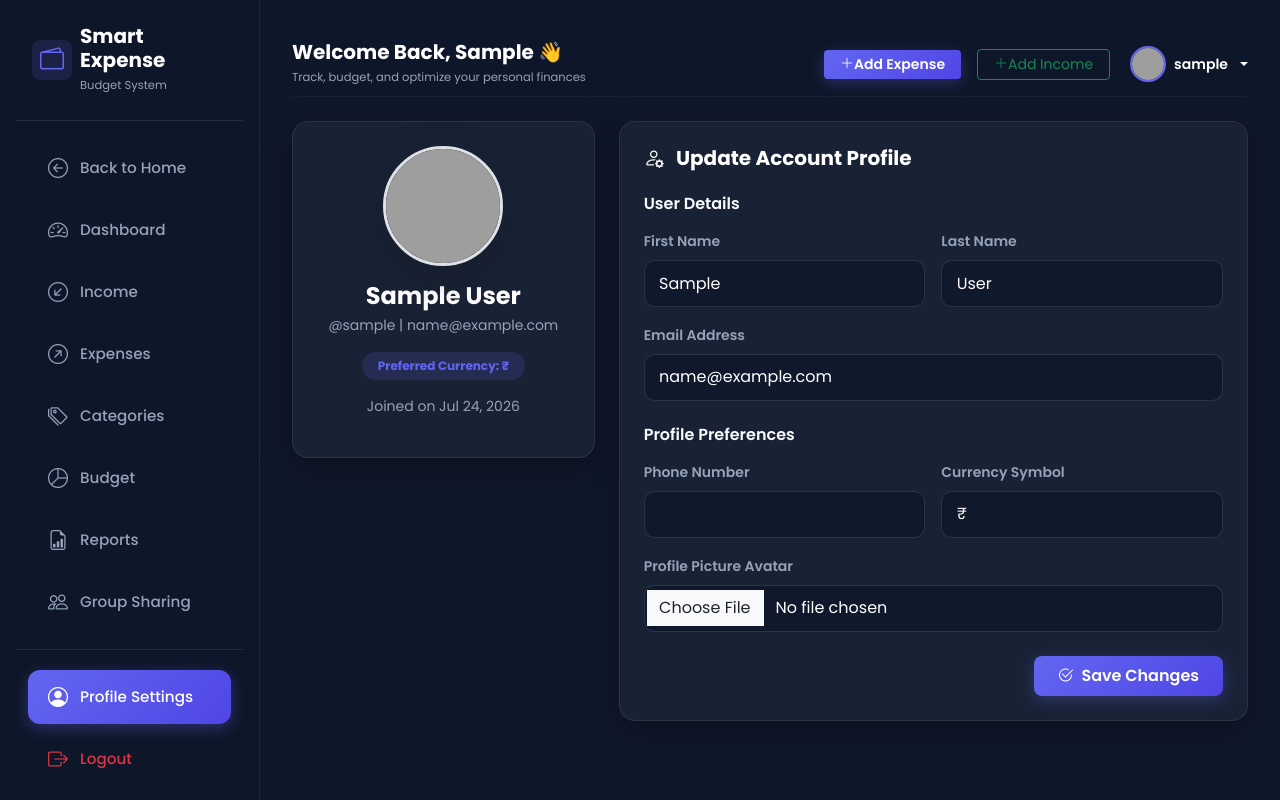
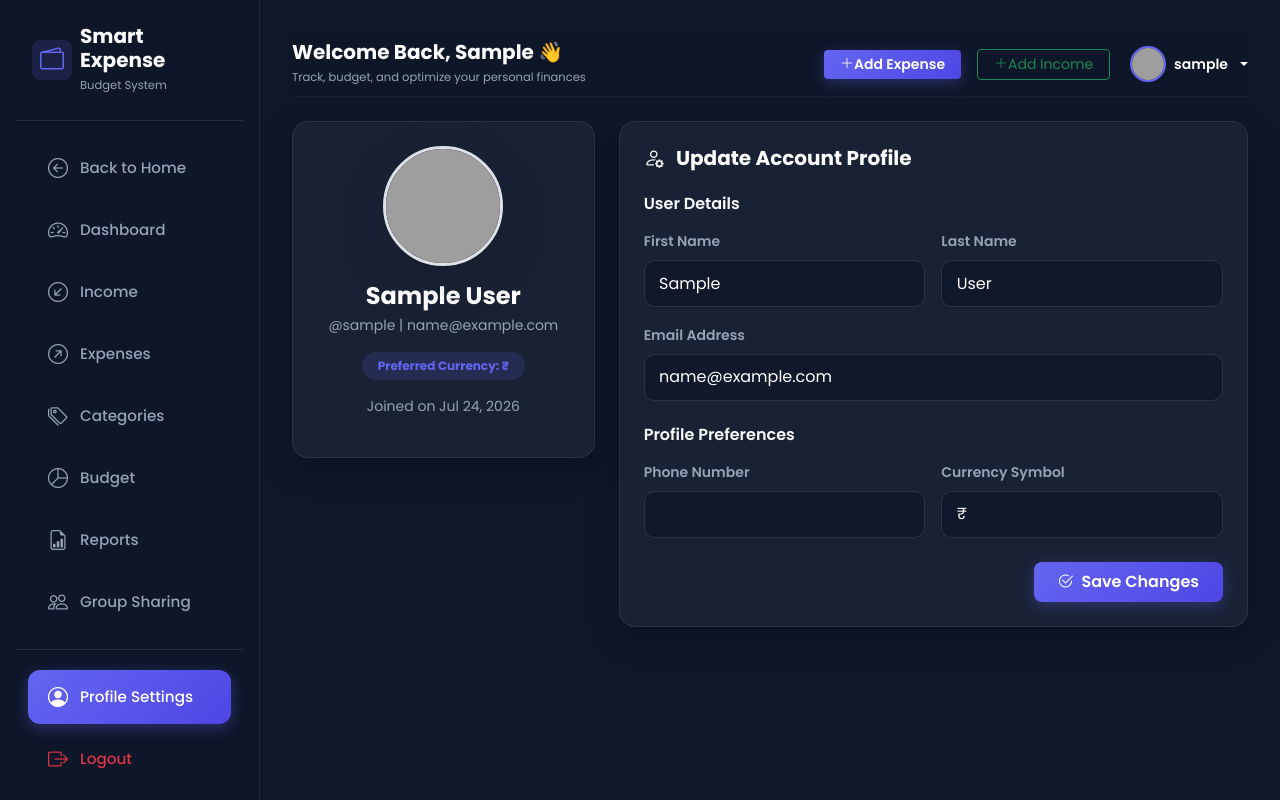
Before and after one commit to Mrutunjaya-Muduli/Expense-Tracker, a Django app: page /accounts/profile/ in a window 1280 px wide. Run offline with Django 5.2, Linux system fonts and the light colour scheme; the visitor is signed in with stand-in values (Sample User, id 1); grey boxes are pictures that could not be loaded.

Commit message:
Disable profile photo uploads and use initials-based avatar fallback to prevent Vercel read-only 500 errors

```diff
--- a/accounts/forms.py
+++ b/accounts/forms.py
@@ -32,9 +32,8 @@ class UserUpdateForm(forms.ModelForm):
 class ProfileUpdateForm(forms.ModelForm):
     class Meta:
         model = Profile
-        fields = ['avatar', 'phone', 'currency']
+        fields = ['phone', 'currency']
         widgets = {
             'phone': forms.TextInput(attrs={'class': 'form-control'}),
             'currency': forms.TextInput(attrs={'class': 'form-control', 'placeholder': '₹ or $ or €'}),
-            'avatar': forms.FileInput(attrs={'class': 'form-control'}),
         }
--- a/accounts/models.py
+++ b/accounts/models.py
@@ -12,6 +12,15 @@ class Profile(models.Model):
     def __str__(self):
         return f"{self.user.username}'s Profile"
 
+    @property
+    def avatar_url(self):
+        try:
+            if self.avatar and self.avatar.name != 'avatars/default.png':
+                return self.avatar.url
+        except Exception:
+            pass
+        return f"https://ui-avatars.com/api/?name={self.user.username}&background=6366f1&color=fff&bold=true"
+
 @receiver(post_save, sender=User)
 def create_or_update_user_profile(sender, instance, created, **kwargs):
     if created:
--- a/templates/accounts/profile.html
+++ b/templates/accounts/profile.html
@@ -7,13 +7,7 @@
     <div class="col-lg-4">
         <div class="glass-card p-4 text-center">
             <div class="position-relative d-inline-block mb-3">
-                {% if user.profile.avatar %}
-                    <img src="{{ user.profile.avatar.url }}" alt="{{ user.username }}" class="rounded-circle border border-3 border-indigo shadow-lg" style="width: 120px; height: 120px; object-fit: cover;">
-                {% else %}
-                    <div class="rounded-circle bg-indigo-glow border border-3 border-indigo d-flex align-items-center justify-content-center mx-auto" style="width: 120px; height: 120px; font-size: 2.5rem;">
-                        {{ user.username|first|upper }}
-                    </div>
-                {% endif %}
+                <img src="{{ user.profile.avatar_url }}" alt="{{ user.username }}" class="rounded-circle border border-3 border-indigo shadow-lg" style="width: 120px; height: 120px; object-fit: cover;">
             </div>
             <h4 class="fw-bold text-white mb-1">{{ user.get_full_name|default:user.username }}</h4>
             <p class="text-secondary small mb-3">@{{ user.username }} | {{ user.email }}</p>
@@ -56,10 +50,7 @@
                         <label class="form-label text-secondary small fw-semibold">Currency Symbol</label>
                         {{ p_form.currency }}
                     </div>
-                    <div class="col-md-12">
-                        <label class="form-label text-secondary small fw-semibold">Profile Picture Avatar</label>
-                        {{ p_form.avatar }}
-                    </div>
+
                 </div>
 
                 <div class="d-flex justify-content-end gap-2">
--- a/templates/navbar.html
+++ b/templates/navbar.html
@@ -21,13 +21,7 @@
 
             <div class="dropdown ms-1">
                 <a href="#" class="d-flex align-items-center text-white text-decoration-none dropdown-toggle gap-2" id="userDropdown" data-bs-toggle="dropdown" aria-expanded="false">
-                    {% if user.profile.avatar %}
-                        <img src="{{ user.profile.avatar.url }}" alt="{{ user.username }}" class="avatar-img" style="width:36px; height:36px;">
-                    {% else %}
-                        <div class="avatar-img bg-indigo-glow d-flex align-items-center justify-content-center fw-bold" style="width:36px; height:36px;">
-                            <i class="bi bi-person-fill"></i>
-                        </div>
-                    {% endif %}
+                    <img src="{{ user.profile.avatar_url }}" alt="{{ user.username }}" class="avatar-img" style="width:36px; height:36px;">
                     <span class="d-none d-lg-inline fw-semibold small">{{ user.username }}</span>
                 </a>
                 <ul class="dropdown-menu dropdown-menu-dark dropdown-menu-end shadow border-secondary border-opacity-25" aria-labelledby="userDropdown">
```
Also changed, not shown: templates/groups/group_detail.html (+4 -26 lines), templates/home.html (+1 -7 lines).
